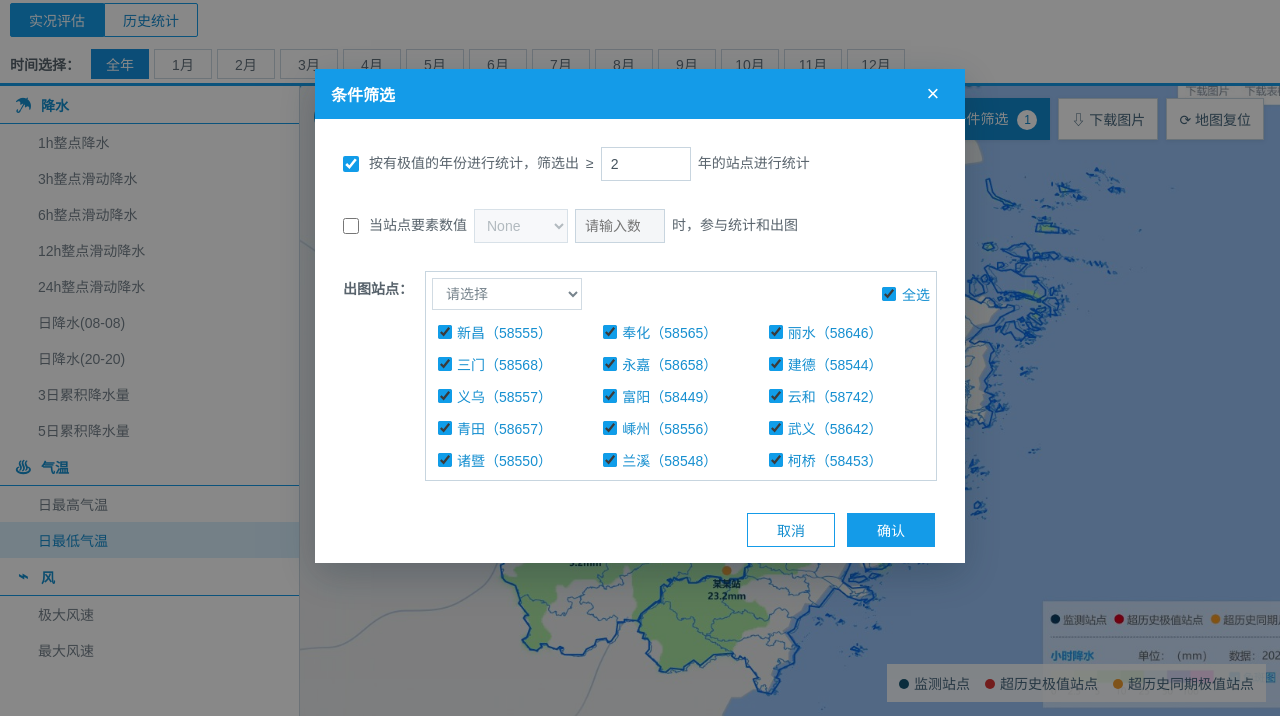
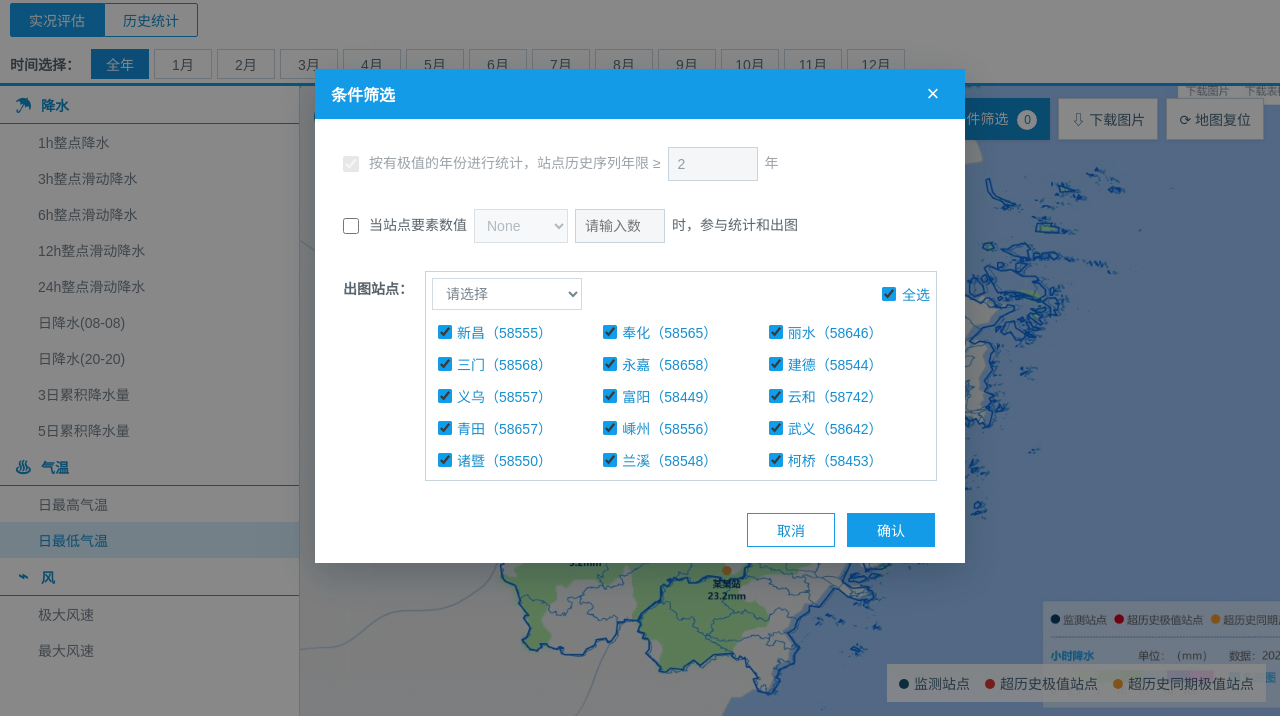
Before and after one commit to Lfei24/zhejiang-extreme-filter-20261110, a plain HTML site: page index.html in a window 1280 px wide. Shown: the part 84-800 px from the top of the page. Drawn offline with Linux system fonts and the light colour scheme.

Commit message:
Sync published entry with history-only year filter

```diff
--- a/index.html
+++ b/index.html
@@ -54,7 +54,9 @@
     .dialog-body { min-height: 0; overflow: auto; padding: 24px 28px 16px; }
     .rules { display: grid; gap: 20px; margin-bottom: 24px; }
     .rule-row { min-height: 42px; display: flex; align-items: center; gap: 8px; color: #58636c; line-height: 1.65; }
+    .history-rule.inactive { color: #9aa2a8; }
     .rule-toggle { width: 16px; height: 16px; flex: 0 0 16px; margin: 0 2px 0 0; accent-color: #119ce9; }
+    .rule-toggle:disabled { opacity: .55; }
     .rule-copy { display: flex; flex-wrap: wrap; align-items: center; gap: 7px; }
     .number-input { width: 90px; height: 34px; padding: 0 9px; border: 1px solid #c8d5df; outline: none; color: #45535d; background: #fff; }
     .number-input:focus, select:focus { border-color: #149be8; box-shadow: 0 0 0 2px #149be822; }
@@ -126,7 +128,7 @@
     <div class="user-area">◉ 管理员</div>
   </header>
   <section class="controlbar" aria-label="统计条件">
-    <div class="tabs"><button class="selected" type="button">实况评估</button><button type="button">历史统计</button></div>
+    <div class="tabs"><button class="selected" type="button" data-mode="live" aria-pressed="true">实况评估</button><button type="button" data-mode="history" aria-pressed="false">历史统计</button></div>
     <div class="timebar"><strong>时间选择：</strong><button class="selected" type="button">全年</button><button type="button">1月</button><button type="button">2月</button><button type="button">3月</button><button type="button">4月</button><button type="button">5月</button><button type="button">6月</button><button type="button">7月</button><button type="button">8月</button><button type="button">9月</button><button type="button">10月</button><button type="button">11月</button><button type="button">12月</button></div>
   </section>
   <main class="workspace">
@@ -138,7 +140,7 @@
     </aside>
     <section class="map-panel" aria-label="统计地图">
       <div class="map-views"><span class="selected">空间分布</span><span>统计图表</span></div>
-      <div class="map-tools"><button class="filter-trigger" id="open-filter" type="button">条件筛选 <span class="condition-count" id="condition-count">1</span></button><button type="button" aria-label="下载图片">⇩ 下载图片</button><button type="button" aria-label="地图复位">⟳ 地图复位</button></div>
+      <div class="map-tools"><button class="filter-trigger" id="open-filter" type="button">条件筛选 <span class="condition-count" id="condition-count">0</span></button><button type="button" aria-label="下载图片">⇩ 下载图片</button><button type="button" aria-label="地图复位">⟳ 地图复位</button></div>
       <div class="legend"><span><i></i>监测站点</span><span><i></i>超历史极值站点</span><span><i></i>超历史同期极值站点</span></div>
     </section>
   </main>
@@ -148,7 +150,7 @@
       <form id="filter-form" class="dialog-body" novalidate>
         <div class="rules">
           <div>
-            <div class="rule-row"><input class="rule-toggle" id="years-enabled" type="checkbox" checked aria-label="启用按有极值的年份筛选"><span class="rule-copy">按有极值的年份进行统计，筛选出 <span>≥</span><input class="number-input" id="years-threshold" type="number" min="1" step="1" value="2" aria-label="有极值的最少年份数"><span>年的站点进行统计</span></span></div>
+            <div class="rule-row history-rule inactive" id="years-rule-row"><input class="rule-toggle" id="years-enabled" type="checkbox" checked aria-label="启用按有极值的年份筛选"><span class="rule-copy">按有极值的年份进行统计，站点历史序列年限 ≥ <input class="number-input" id="years-threshold" type="number" min="1" step="1" value="2" aria-label="站点历史序列最少年限"><span>年</span></span></div>
             <div class="error" id="years-error" aria-live="polite"></div>
           </div>
           <div class="rule-row"><input class="rule-toggle" id="legacy-enabled" type="checkbox" aria-label="启用原有数值筛选"><span class="rule-copy">当站点要素数值 <select class="metric-select" id="legacy-metric" aria-label="旧规则比较符"><option>None</option><option>&gt;</option><option>≥</option><option>=</option><option>≤</option><option>&lt;</option><option>≠</option></select><input class="number-input" id="legacy-value" type="number" step="any" placeholder="请输入数" aria-label="旧规则数值"><span>时，参与统计和出图</span></span></div>
@@ -184,6 +186,9 @@
     const selectAll = document.getElementById("select-all");
     const stationList = document.getElementById("station-list");
     const status = document.getElementById("status");
+    const yearRuleRow = document.getElementById("years-rule-row");
+    const modeTabs = [...document.querySelectorAll(".tabs button[data-mode]")];
+    let activeMode = "live";
     let statusTimer;
 
     stations.forEach(([name, code], index) => {
@@ -194,9 +199,29 @@
     });
 
     function syncControls() {
-      yearsThreshold.disabled = !yearsEnabled.checked;
+      const historyMode = activeMode === "history";
+      yearsEnabled.disabled = !historyMode;
+      yearsThreshold.disabled = !historyMode || !yearsEnabled.checked;
+      yearRuleRow.classList.toggle("inactive", !historyMode);
       legacyMetric.disabled = !legacyEnabled.checked;
       legacyValue.disabled = !legacyEnabled.checked || legacyMetric.value === "None";
+    }
+
+    function updateConditionCount() {
+      const activeRules = Number(activeMode === "history" && saved.yearsEnabled) + Number(saved.legacyEnabled && saved.legacyMetric !== "None");
+      document.getElementById("condition-count").textContent = activeRules;
+      return activeRules;
+    }
+
+    function setMode(mode) {
+      activeMode = mode;
+      modeTabs.forEach(tab => {
+        const selected = tab.dataset.mode === mode;
+        tab.classList.toggle("selected", selected);
+        tab.setAttribute("aria-pressed", String(selected));
+      });
+      syncControls();
+      updateConditionCount();
     }
 
     function openFilter() {
@@ -234,6 +259,7 @@
     }
 
     yearsEnabled.addEventListener("change", syncControls);
+    modeTabs.forEach(tab => tab.addEventListener("click", () => setMode(tab.dataset.mode)));
     legacyEnabled.addEventListener("change", syncControls);
     legacyMetric.addEventListener("change", syncControls);
     yearsThreshold.addEventListener("input", () => {
@@ -247,7 +273,7 @@
     document.getElementById("cancel-filter").addEventListener("click", closeFilter);
     document.getElementById("save-filter").addEventListener("click", () => {
       const years = Number(yearsThreshold.value);
-      if (yearsEnabled.checked && (!Number.isInteger(years) || years < 1)) {
+      if (activeMode === "history" && yearsEnabled.checked && (!Number.isInteger(years) || years < 1)) {
         yearsError.textContent = "请输入大于或等于 1 的整数年份。";
         yearsThreshold.classList.add("invalid");
         yearsThreshold.focus();
@@ -266,15 +292,14 @@
         legacyValue: legacyValue.value,
         selectedStations: [...stationList.querySelectorAll("input:checked")].map(input => Number(input.value))
       };
-      const activeRules = Number(saved.yearsEnabled) + Number(saved.legacyEnabled && saved.legacyMetric !== "None");
-      document.getElementById("condition-count").textContent = activeRules;
+      const activeRules = updateConditionCount();
       closeFilter();
       showStatus(`筛选条件已保存，启用 ${activeRules} 项规则。`);
     });
     document.addEventListener("keydown", event => {
       if (event.key === "Escape" && !veil.hidden) closeFilter();
     });
-    syncControls();
+    setMode(activeMode);
   </script>
 </body>
 </html>
```
